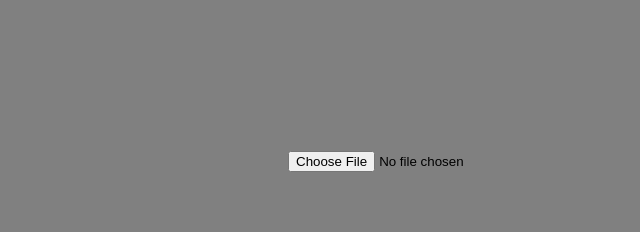
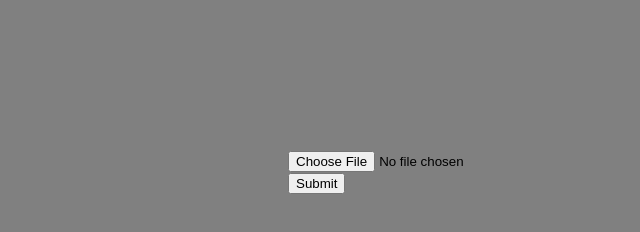
Before and after one commit to mrodriguez3313/dedo, a website: page profile.html in a window 1280 px wide. Shown: the part 120-352 px from the top of the page, without its empty margins (320-960 px from the left). Drawn offline with Linux system fonts and the light colour scheme.

Commit message:
forgot to add submit button

```diff
--- a/profile.html
+++ b/profile.html
@@ -11,6 +11,8 @@
     <br>
     <div class="container">
         <input class="button" type="file" name="Video Upload">
+        <br>
+        <input class="button" type="submit">
     </div>
 </body>
 </html>
```
Also changed, not shown: styles/styles.css (line endings or trailing spaces).
